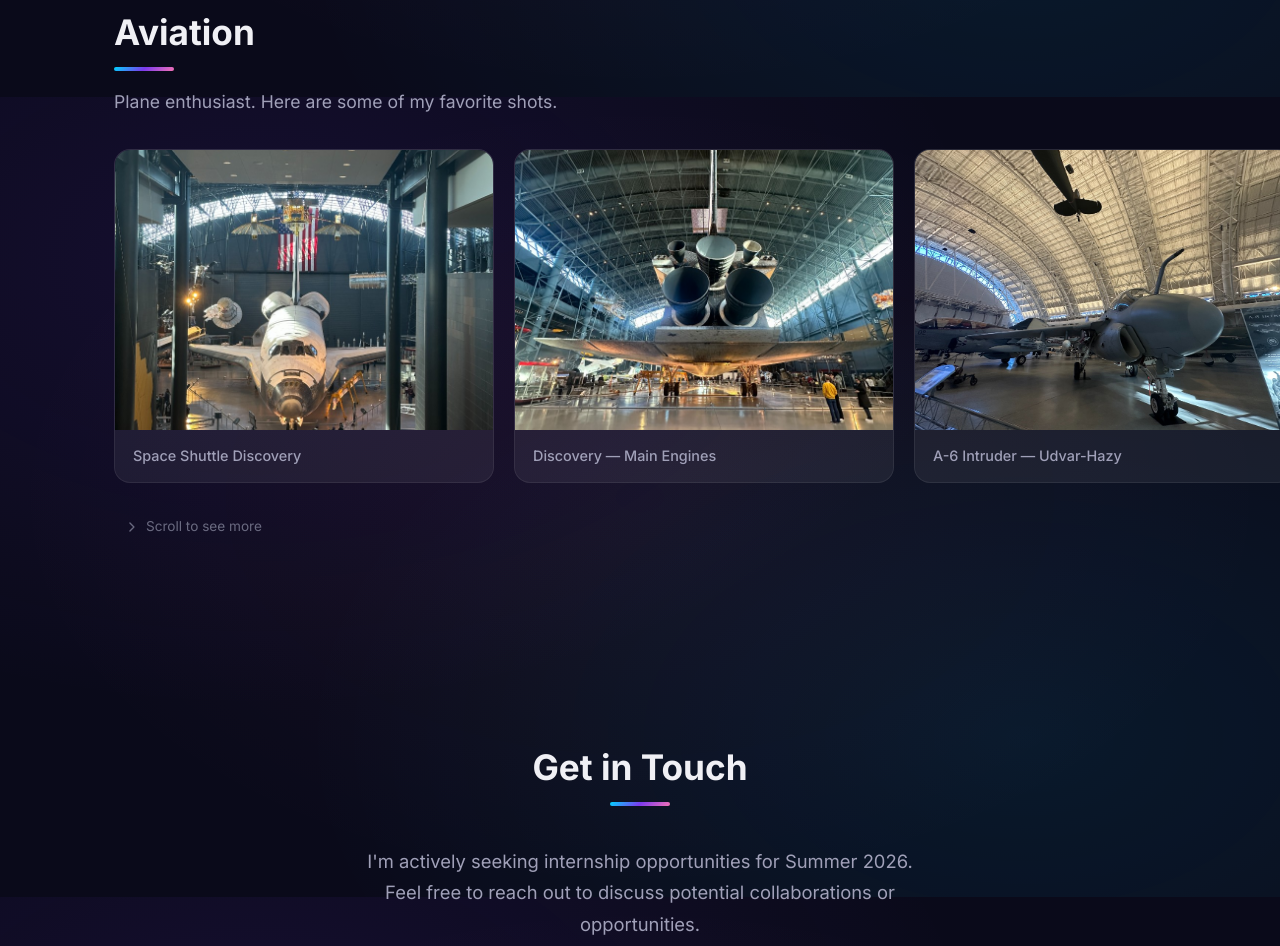
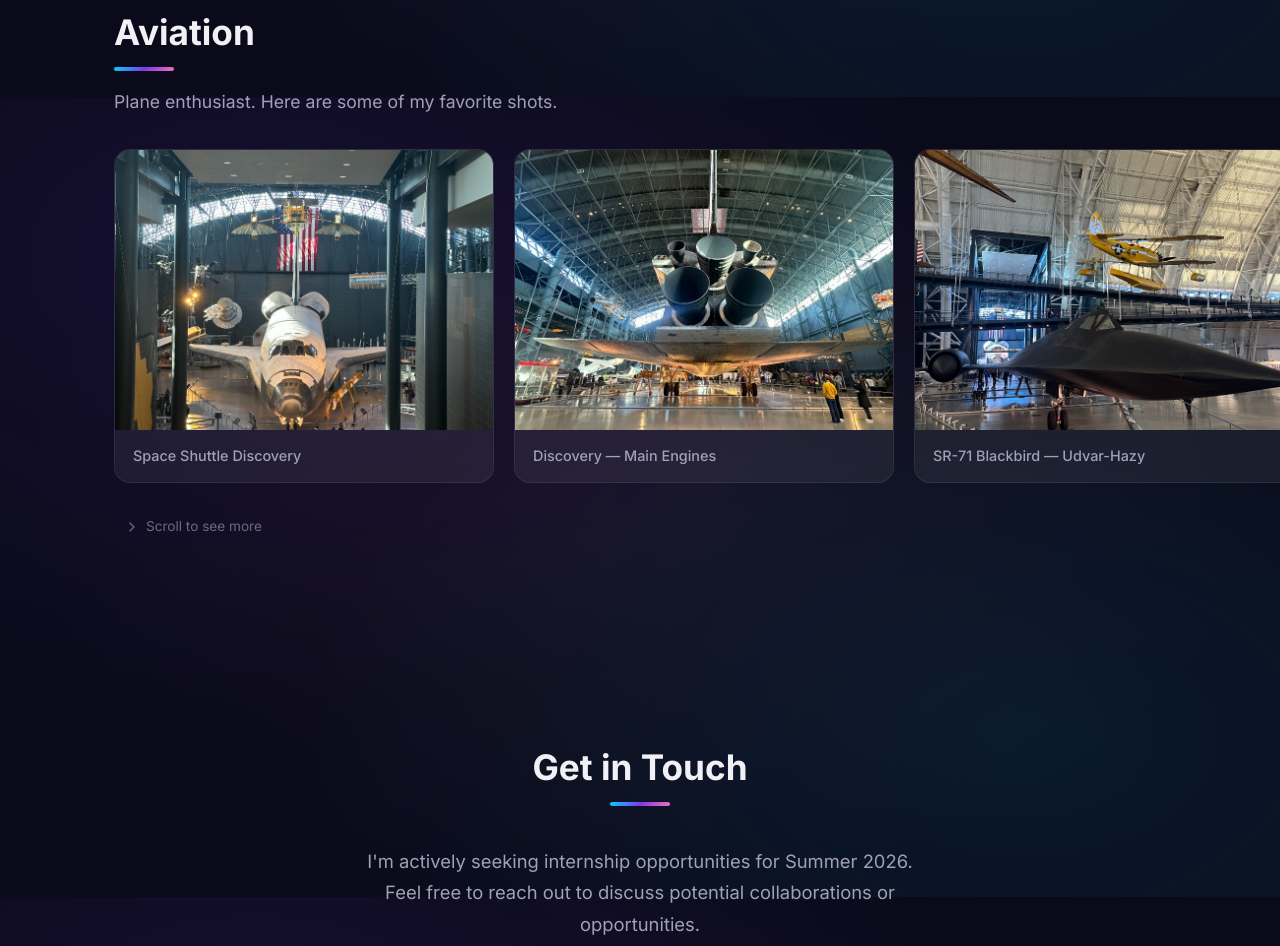
Before and after one commit to hnaboulsi/naboulsi.github.io, a plain HTML site: page index.html in a window 1280 px wide. Shown: the part 6303-7249 px from the top of the page. Drawn offline with Linux system fonts and the light colour scheme.

Commit message:
Add SR-71 Blackbird photo to aviation gallery
Co-authored-by: Cursor <cursoragent@cursor.com>

```diff
--- a/index.html
+++ b/index.html
@@ -418,6 +418,10 @@
                     <span class="gallery-caption">Discovery — Main Engines</span>
                 </div>
                 <div class="gallery-item">
+                    <img src="assets/sr71-blackbird.png" alt="SR-71 Blackbird at Smithsonian Udvar-Hazy Center" loading="lazy">
+                    <span class="gallery-caption">SR-71 Blackbird — Udvar-Hazy</span>
+                </div>
+                <div class="gallery-item">
                     <img src="assets/a6-intruder.png" alt="A-6 Intruder at Smithsonian Udvar-Hazy Center" loading="lazy">
                     <span class="gallery-caption">A-6 Intruder — Udvar-Hazy</span>
                 </div>
```
Also changed, not shown: assets/sr71-blackbird.png (added).
